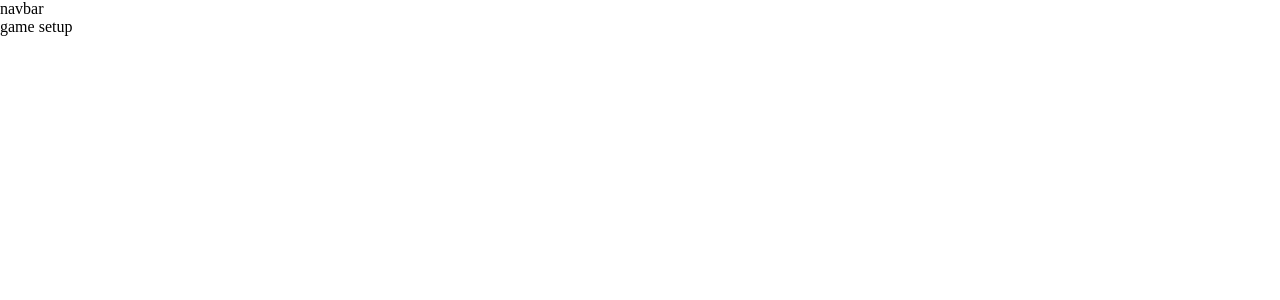
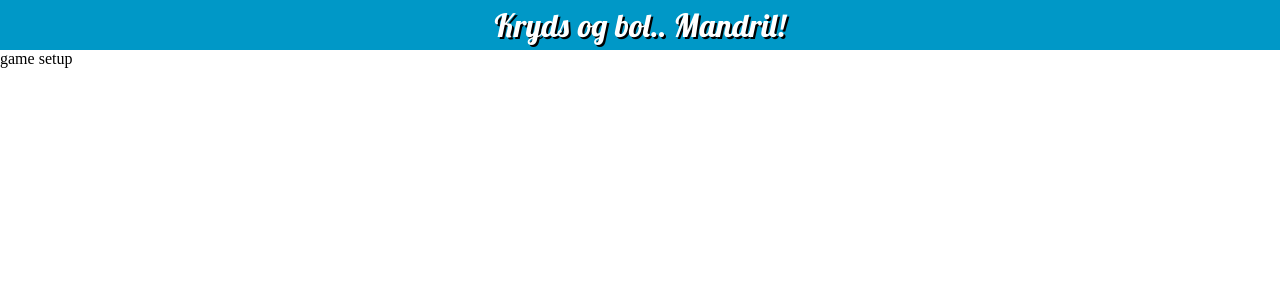
Before and after one commit to jbakchr/tic-tac-toe-mandril, a React (Vite) app: page /game-setup in a window 1280 px wide. Shown: the top 300 px of the page. Built offline with nearby package versions, Linux system fonts and the light colour scheme.

Commit message:
Added initial navbar

```diff
--- /dev/null
+++ b/src/components/navbar/Navbar.jsx
@@ -0,0 +1,25 @@
+import React from "react";
+
+export const Navbar = () => {
+  return (
+    <div
+      style={{
+        backgroundColor: "#0098c7",
+        height: "50px",
+        display: "flex",
+        justifyContent: "center",
+        alignItems: "center",
+      }}
+    >
+      <h1
+        style={{
+          fontFamily: "Lobster Two",
+          color: "white",
+          textShadow: "2px 2px black",
+        }}
+      >
+        Kryds og bol.. Mandril!
+      </h1>
+    </div>
+  );
+};
--- a/src/pages/GameSetupPage.jsx
+++ b/src/pages/GameSetupPage.jsx
@@ -1,10 +1,11 @@
 import React from "react";
 import { MainLayout } from "../components/MainLayout";
+import { Navbar } from "../components/navbar/Navbar";
 
 export const GameSetupPage = () => {
   return (
     <MainLayout>
-      <p>navbar</p>
+      <Navbar />
       <p style={{ flexGrow: 1 }}>game setup</p>
     </MainLayout>
   );
```
